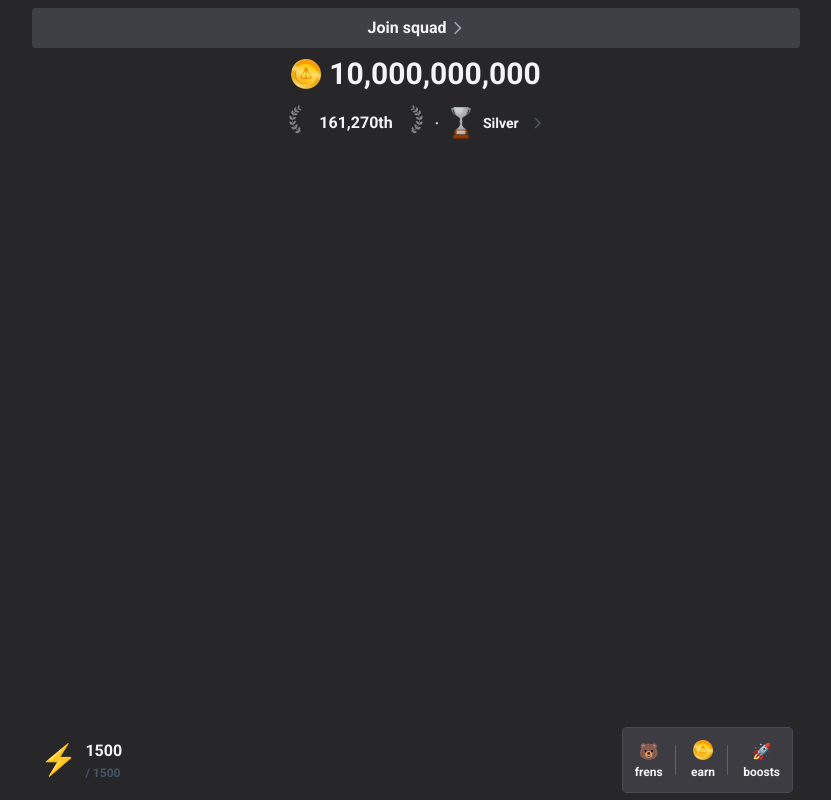
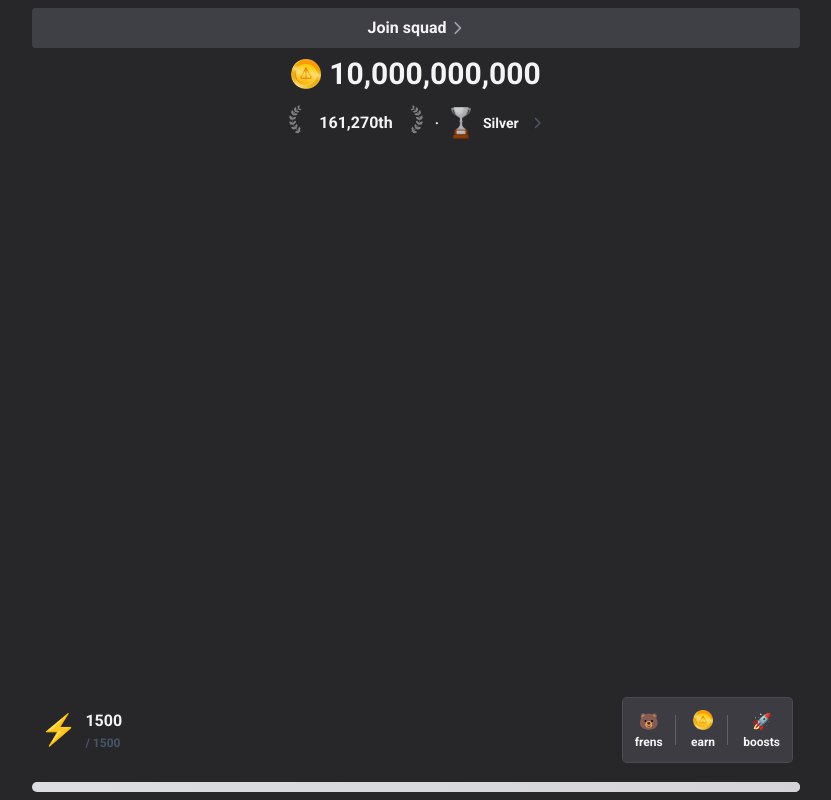
Before and after one commit to sergiycheck/coin-clicker-starter, a React (Vite) app: page / in a window 1280 px wide. Shown: the whole page, without its empty margins (224-1055 px from the left). Built offline with nearby package versions, Linux system fonts and the light colour scheme.

Commit message:
feat: footer progress bar

```diff
--- a/src/App.tsx
+++ b/src/App.tsx
@@ -13,9 +13,9 @@ function App() {
   const rang = "Silver";
 
   return (
-    <div className="flex flex-col h-full relative select-none px-2">
+    <div className="flex flex-col h-full relative select-none p-2">
       <div className="absolute translate-x-[-50%] left-[50%] max-w-3xl w-full">
-        <div className="flex flex-col space-y-2 mt-2">
+        <div className="flex flex-col space-y-2">
           <div className="rounded bg-zinc-700 p-2 flex justify-center items-center ">
             <div
               className="flex items-center space-x-1"
@@ -61,7 +61,7 @@ function App() {
         </div>
       </div>
 
-      <div className="absolute bottom-0 w-full max-w-3xl translate-x-[-50%] left-[50%]">
+      <div className="absolute bottom-0 w-full max-w-3xl translate-x-[-50%] left-[50%] mb-2 flex flex-col space-y-3">
         <div className="max-w-4xl w-full mx-auto flex items-center justify-between p-2">
           <div className="flex flex-col">
             <div className="flex space-x-2 w-fit items-center">
@@ -104,6 +104,15 @@ function App() {
             </div>
           </div>
         </div>
+
+        <div className="w-full bg-gray-200 rounded-full h-2.5 dark:bg-gray-700">
+          <div
+            className=" h-2.5 rounded-full bg-gradient-to-r from-zinc-800/5 to-zinc-300"
+            style={{
+              width: "100%",
+            }}
+          ></div>
+        </div>
       </div>
 
       <CounterContext.Provider value={{ count, increment }}>
```
